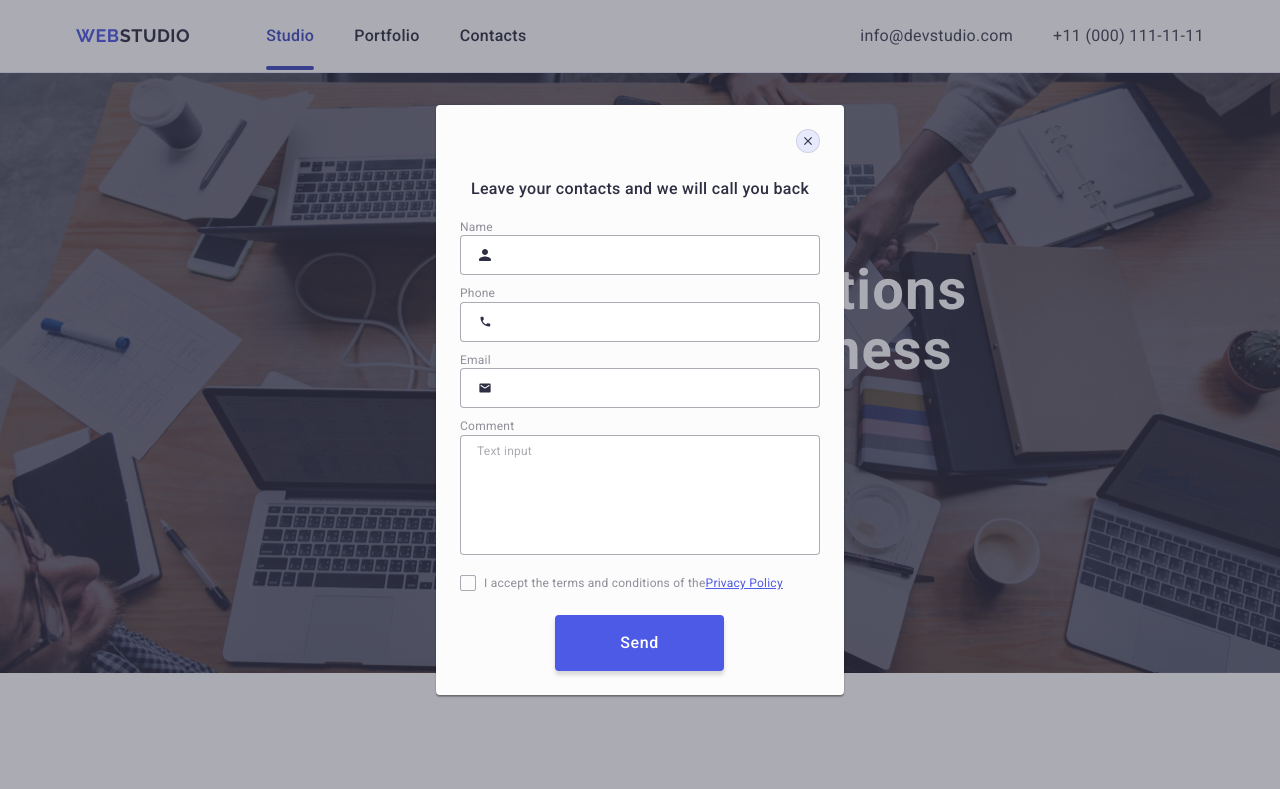
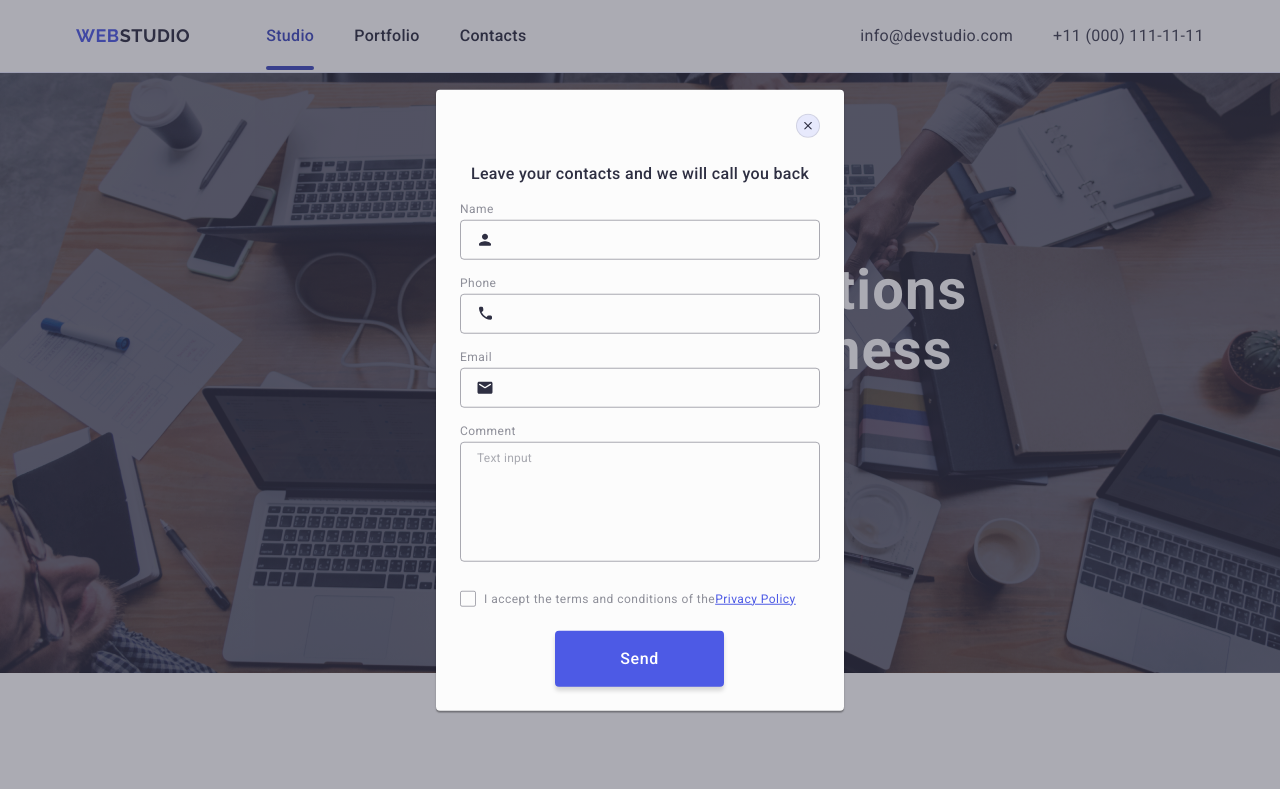
Before and after one commit to RomanNitefor/FS103-HOMEWORK-5, a plain HTML site: page index.html in a window 1280 px wide. Shown: the top 789 px of the page. Drawn offline with nearby package versions, Linux system fonts and the light colour scheme.

Commit message:
save-fix-number-one

```diff
--- a/css/style.css
+++ b/css/style.css
@@ -592,13 +592,12 @@ li {
   letter-spacing: 0.04em;
   border-radius: 4px;
   background-color: #4d5ae5;
-  width: 165px;
+  min-width: 165px;
   height: 40px;
   padding: 8px 24px;
   display: flex;
   align-items: center;
   justify-content: center;
-  gap: 16px;
   border: none;
   transition: background-color 250ms cubic-bezier(0.4, 0, 0.2, 1);
 }
@@ -607,6 +606,7 @@ li {
 }
 .footer-icon {
   fill: #ffffff;
+  margin-left: 16px;
 }
 
 .dackdrop {
@@ -618,6 +618,8 @@ li {
   opacity: 0;
   visibility: hidden;
   pointer-events: none;
+  transition: opacity 250ms cubic-bezier(0.4, 0, 0.2, 1),
+    visibility 250ms cubic-bezier(0.4, 0, 0.2, 1);
 }
 
 .is-open {
@@ -626,7 +628,7 @@ li {
   pointer-events: auto;
 }
 .modal {
-  padding: 24px;
+  padding: 72px 24px 24px 24px;
   width: 408px;
   min-height: 584px;
   border-radius: 4px;
@@ -637,6 +639,7 @@ li {
   top: 50%;
   left: 50%;
   transform: translate(-50%, -50%);
+  transition: transform 250ms cubic-bezier(0.4, 0, 0.2, 1);
 }
 
 .modal-close-btn {
@@ -653,17 +656,20 @@ li {
   display: flex;
   align-items: center;
   justify-content: center;
-  transition: border 250ms cubic-bezier(0.4, 0, 0.2, 1);
-  transition: fill 250ms cubic-bezier(0.4, 0, 0.2, 1);
-  transition: background-color 250ms cubic-bezier(0.4, 0, 0.2, 1);
+  transition: background-color 250ms cubic-bezier(0.4, 0, 0.2, 1),
+    border 250ms cubic-bezier(0.4, 0, 0.2, 1);
   fill: #2e2f42;
 }
 
-.modal-close-btn:active,
+.modal-close-btn:focus,
 .modal-close-btn:hover {
   border: none;
   background-color: #404bbf;
   fill: #ffffff;
+}
+
+.modal-close-btn {
+  transition: fill 250ms cubic-bezier(0.4, 0, 0.2, 1);
 }
 
 .modal-text {
@@ -674,7 +680,6 @@ li {
   font-weight: 500;
   line-height: 1.5;
   letter-spacing: 0.02em;
-  margin-top: 48px;
   margin-bottom: 16px;
 }
 
@@ -685,6 +690,8 @@ li {
   border: 1px solid rgba(46, 47, 66, 0.4);
   padding-left: 38px;
   transition: border-color 250ms cubic-bezier(0.4, 0, 0.2, 1);
+  background-color: transparent;
+  outline: transparent;
 }
 
 .modal-icon {
@@ -705,12 +712,13 @@ li {
 }
 
 .modal-ladel {
-  color: var(--LIGHT-SLATE, #8e8f99);
+  color: #8e8f99;
   font-size: 12px;
   font-style: normal;
   line-height: 1.17;
-  letter-spacing: 0.02em;
+  letter-spacing: 0.04em;
   margin-bottom: 4px;
+  display: block;
 }
 .modal-textarea::placeholder {
   color: rgba(46, 47, 66, 0.4);
@@ -729,6 +737,12 @@ li {
   margin-bottom: 8px;
   transition: border-color 250ms cubic-bezier(0.4, 0, 0.2, 1);
   resize: none;
+  font-size: 12px;
+  line-height: 1.17;
+  letter-spacing: 0.04em;
+  color: rgba(46, 47, 66, 0.4);
+  background-color: transparent;
+  outline: transparent;
 }
 
 .modal-textarea:focus {
@@ -740,26 +754,11 @@ li {
 }
 
 .modal-field {
-  margin-bottom: 8px;
+  margin-bottom: 16px;
 }
 
-.modat-form-btn {
-  width: 169px;
-  height: 56px;
-  color: #fff;
-  text-align: center;
-  font-size: 16px;
-  font-style: normal;
-  font-weight: 500;
-  line-height: 1.5;
-  letter-spacing: 0.04em;
-  border-radius: 4px;
-  background: #4d5ae5;
-  box-shadow: 0px 4px 4px 0px rgba(0, 0, 0, 0.15);
-  padding: 16px 32px;
-  border: none;
-  margin-left: 95px;
-  margin-top: 24px;
+.modal-checkbox {
+  margin-bottom: 24px;
 }
 
 .check-text {
@@ -767,7 +766,7 @@ li {
   font-size: 12px;
   font-weight: 400;
   line-height: 1.17;
-  letter-spacing: 0.02em;
+  letter-spacing: 0.04em;
   display: flex;
   align-items: center;
 }
@@ -788,10 +787,13 @@ li {
   border-radius: 2px;
   border: 1px solid rgba(46, 47, 66, 0.4);
   margin-right: 8px;
-  display: flex;
+  display: inline-flex;
   align-items: center;
   justify-content: center;
   fill: transparent;
+  transition: background-color 250ms cubic-bezier(0.4, 0, 0.2, 1),
+    border 250ms cubic-bezier(0.4, 0, 0.2, 1),
+    fill 250ms cubic-bezier(0.4, 0, 0.2, 1);
 }
 
 .check-input:checked + .check-text span {
@@ -799,3 +801,28 @@ li {
   border: none;
   fill: #f4f4fd;
 }
+
+.modal-form-btn {
+  display: block;
+  min-width: 169px;
+  height: 56px;
+  color: #fff;
+  text-align: center;
+  font-size: 16px;
+  font-style: normal;
+  font-weight: 500;
+  line-height: 1.5;
+  letter-spacing: 0.04em;
+  border-radius: 4px;
+  background: #4d5ae5;
+  box-shadow: 0px 4px 4px 0px rgba(0, 0, 0, 0.15);
+  padding: 16px 32px;
+  border: none;
+  margin-left: 95px;
+  transition: background-color 250ms cubic-bezier(0.4, 0, 0.2, 1);
+}
+
+.modal-form-btn:focus,
+.modal-form-btn:hover {
+  background-color: #404bbf;
+}
--- a/index.html
+++ b/index.html
@@ -494,11 +494,14 @@
         <div class="footer-subscribe">
           <p class="footer-subscribe-text">Subscribe</p>
           <form class="footer-form">
+            <form class="footer-form">
+              <label for="footer-email"></label>
               <input
                 type="email"
                 name="footer-email"
                 class="footer-input"
                 placeholder="E-mail"
+                id="footer-email"
               />
               <button type="submit" class="footer-submit-btn">
                 Subscribe
@@ -507,12 +510,13 @@
                 </svg>
               </button>
             </form>
+          </form>
         </div>
       </div>
     </footer>
     <div class="dackdrop is-open">
       <div class="modal">
-        <button type="submit" class="modal-close-btn">
+        <button type="button" class="modal-close-btn">
           <svg width="8" height="8" class="modal-icon-close">
             <use href="./images/icons.svg#icon-close"></use>
           </svg>
@@ -522,8 +526,13 @@
           <div class="modal-field">
             <label for="user-name" class="modal-ladel">Name</label>
             <div class="modal-input-wrap">
-              <input type="text" class="modal-input" id="user-name" />
-              <svg width="18" height="18" class="modal-icon">
+              <input
+                type="text"
+                class="modal-input"
+                id="user-name"
+                name="user-name"
+              />
+              <svg width="18" height="24" class="modal-icon">
                 <use href="./images/icons.svg#icon-person"></use>
               </svg>
             </div>
@@ -532,7 +541,7 @@
             <label for="user-phone" class="modal-ladel">Phone</label>
             <div class="modal-input-wrap">
               <input type="tel" class="modal-input" id="user-phone" />
-              <svg width="18" height="18" class="modal-icon">
+              <svg width="18" height="24" class="modal-icon">
                 <use href="./images/icons.svg#icon-phone"></use>
               </svg>
             </div>
@@ -541,7 +550,7 @@
             <label for="user-email" class="modal-ladel">Email</label>
             <div class="modal-input-wrap">
               <input type="email" class="modal-input" id="user-email" />
-              <svg width="18" height="18" class="modal-icon">
+              <svg width="18" height="24" class="modal-icon">
                 <use href="./images/icons.svg#icon-email"></use>
               </svg>
             </div>
@@ -555,25 +564,25 @@
               placeholder="Text input"
             ></textarea>
           </div>
-          <div>
+          <div class="modal-checkbox">
             <input
               type="checkbox"
-              name="policy"
-              id="policy"
+              name="user-privacy"
+              id="user-privacy"
               class="check-input visually-hidden"
               value="true"
             />
-            <label for="policy" class="check-text">
-              <span>
-                <svg width="10" height="10" class="check-icon">
+            <label for="user-privacy" class="check-text">
+              <span class="check-span">
+                <svg width="10" height="8" class="check-icon">
                   <use href="./images/icons.svg#icon-vector"></use>
                 </svg>
               </span>
               I accept the terms and conditions of the
-              <a href="">Privacy Policy</a>
+              <a href="" class="check-link">Privacy Policy</a>
             </label>
           </div>
-          <button type="submit" class="modat-form-btn">Send</button>
+          <button type="submit" class="modal-form-btn">Send</button>
         </form>
       </div>
     </div>
```
Lines whose indentation alone changed are shown as unchanged.
